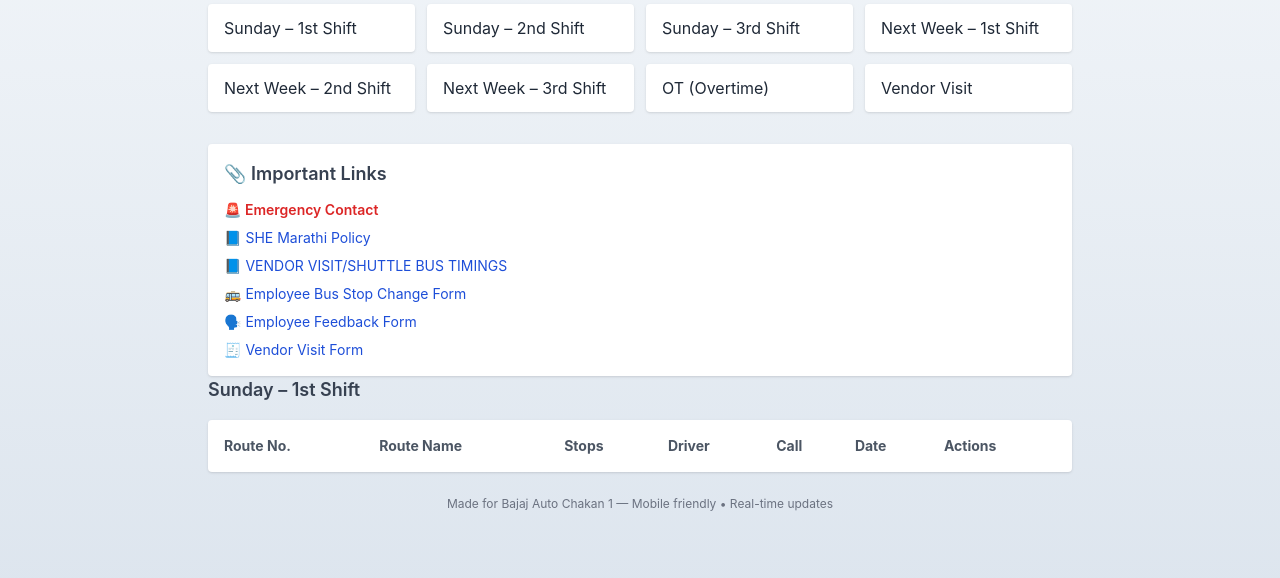
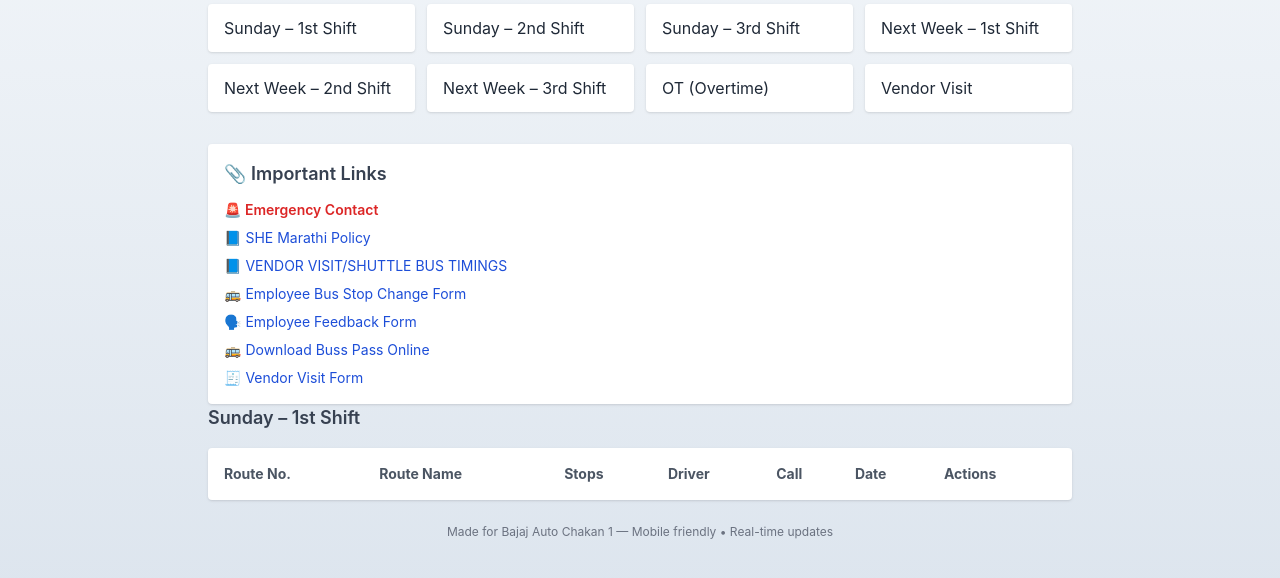
Before and after one commit to bajajauto1/TransportDepartmentPLANT-1, a plain HTML site: page index.html in a window 1280 px wide. Shown: the part 68-646 px from the top of the page. Drawn offline with nearby package versions, Linux system fonts and the light colour scheme; no server answers.

Commit message:
Update index.html
added online buss pass feature

```diff
--- a/index.html
+++ b/index.html
@@ -68,6 +68,11 @@
     <li>
       <a href="https://forms.office.com/r/RXLpQ4jevZ?origin=QRCode&qrcodeorigin=presentation" target="_blank" class="hover:underline">
         🗣️ Employee Feedback Form
+      </a>
+    </li>
+     <li>
+      <a href="https://bajajauto1.github.io/buspassonline/" target="_blank" class="hover:underline">
+        🚌 Download Buss Pass Online
       </a>
     </li>
     <li>
```
